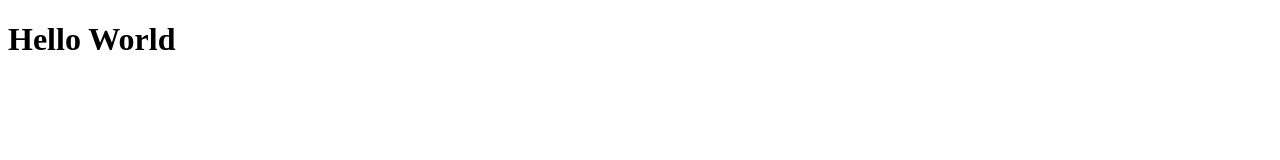
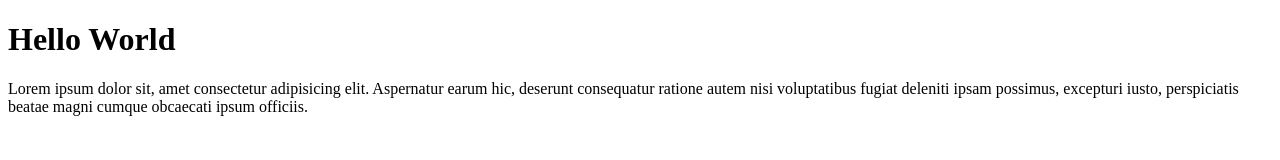
Before and after one commit to ayulsstr/ayu-git-test2, a plain HTML site: page index.html in a window 1280 px wide. Drawn offline with Linux system fonts and the light colour scheme.

Commit message:
menambahkan paragraf di index

```diff
--- a/index.html
+++ b/index.html
@@ -7,5 +7,6 @@
 </head>
 <body>
     <h1>Hello World</h1>
+    <p>Lorem ipsum dolor sit, amet consectetur adipisicing elit. Aspernatur earum hic, deserunt consequatur ratione autem nisi voluptatibus fugiat deleniti ipsam possimus, excepturi iusto, perspiciatis beatae magni cumque obcaecati ipsum officiis.</p>
 </body>
 </html>
```
